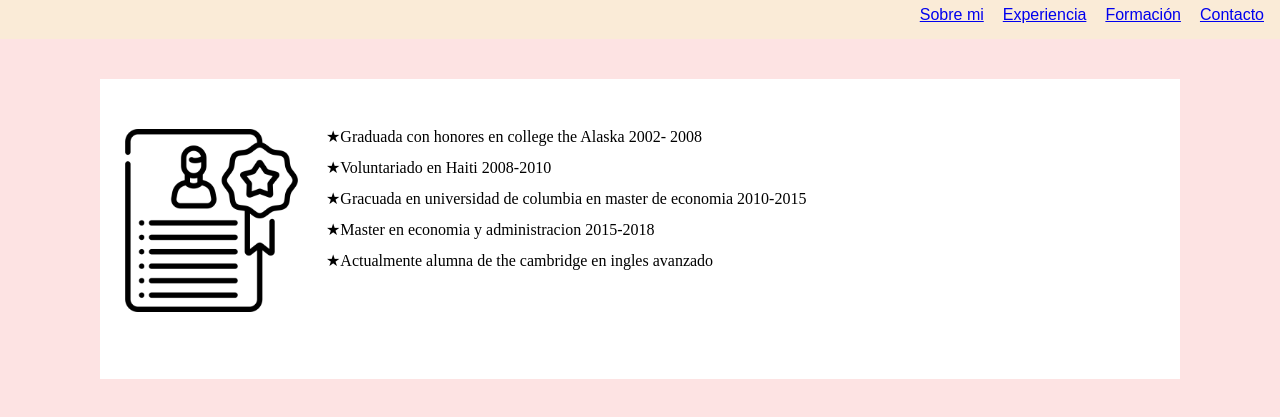
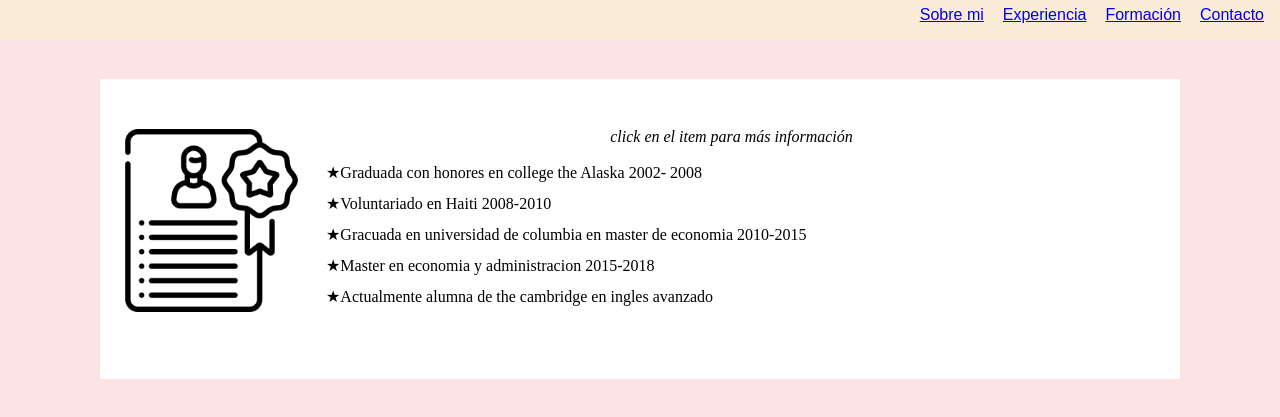
Before and after one commit to KAREMVACA/Karemvaca.github.io, a plain HTML site: page Formacion.html in a window 1280 px wide. Shown: the part 153-570 px from the top of the page. Drawn offline with Linux system fonts and the light colour scheme.

Commit message:
Update Formacion.html

```diff
--- a/Formacion.html
+++ b/Formacion.html
@@ -26,6 +26,7 @@
             <div class="principal" id="main">
                 <img class="portada" src="img/form.jpg" alt="Icono formacion" id="imagenFormacion">
                 <ul class="listaDatos" id="listaFormacion">
+                    <H3> click en el item para más información</h3>
                     <li id="alaska">Graduada con honores en college the Alaska 2002- 2008</li>
                     <p id="infoAlaska" class="infoExtra">Escuela secundaria completada con promedio de 9.89 siendo asi la mejor de la promoción.</p>
                     <li id="haiti">Voluntariado en Haiti 2008-2010</li>
```
